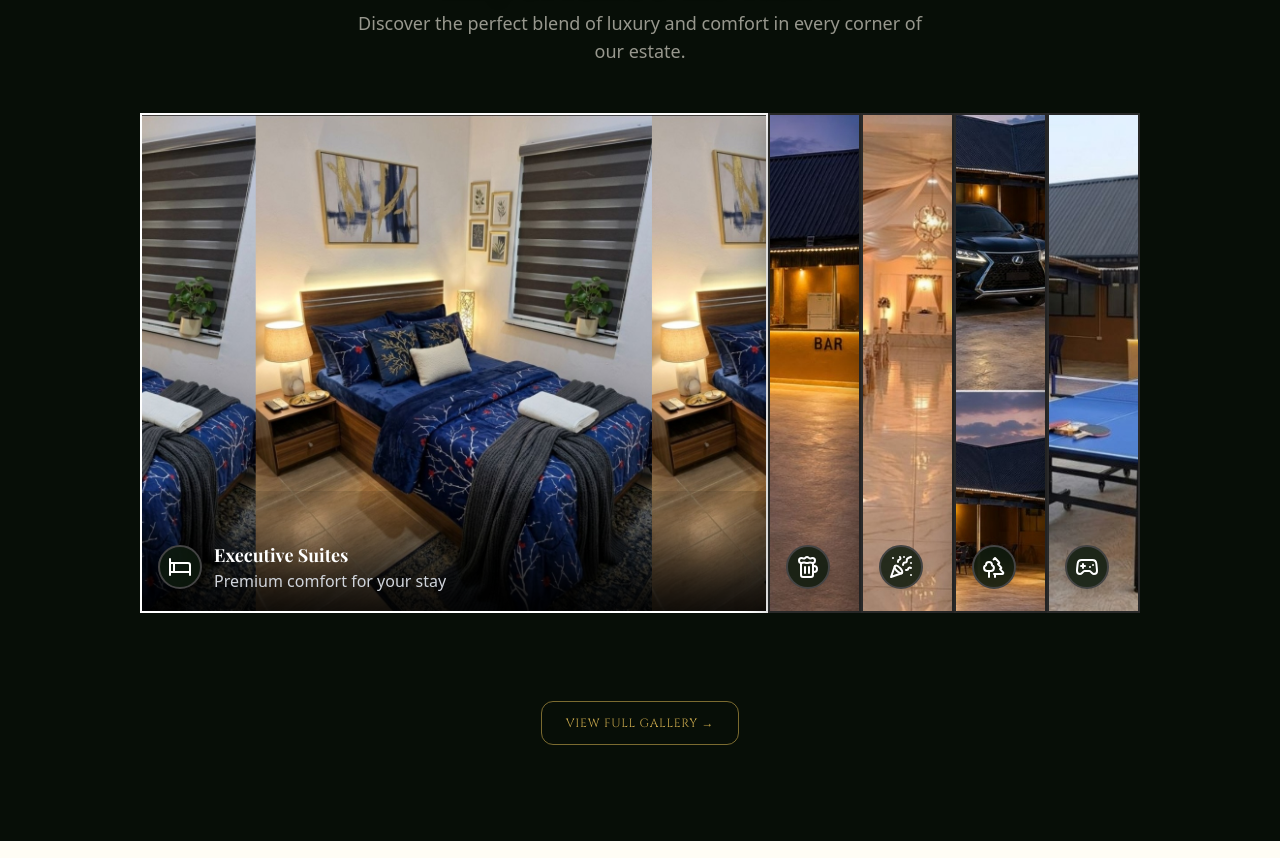
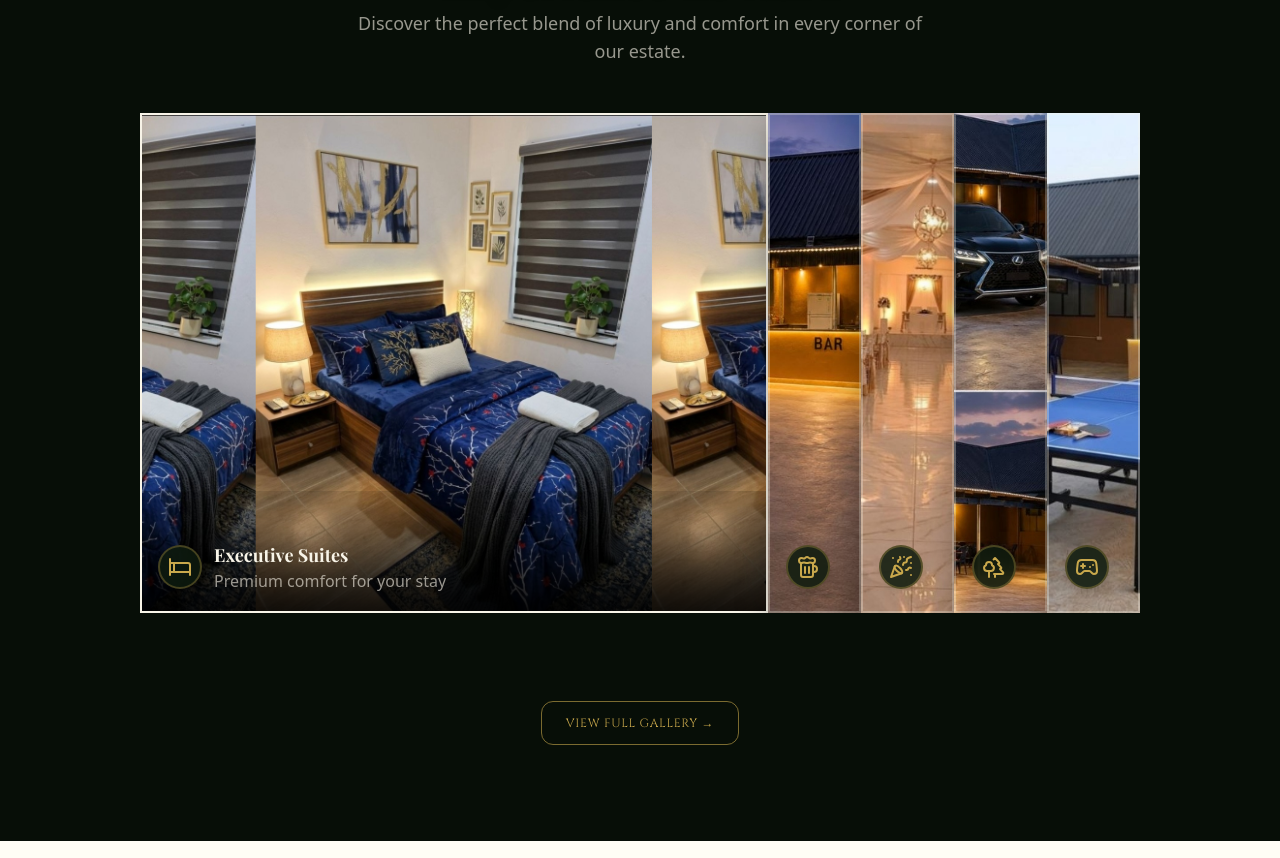
Before and after one commit to treaby1816/ileituraogunbadewa, a Next.js app: page / in a window 1280 px wide. Shown: the part 4334-5192 px from the top of the page. Built offline with nearby package versions, Linux system fonts and the light colour scheme; no server answers.

Commit message:
fix: make icons in glimpse inside section universally visible by using gold-primary color, and ensure text correctly adapts to light/dark themes

```diff
--- a/components/ui/interactive-selector.tsx
+++ b/components/ui/interactive-selector.tsx
@@ -17,31 +17,31 @@ const OPTIONS = [
     title: "Executive Suites",
     description: "Premium comfort for your stay",
     image: "/images/room-bedroom.jpg",
-    icon: <Bed size={24} className="text-white" />
+    icon: <Bed size={24} />
   },
   {
     title: "Bar & Lounge",
     description: "Curated drinks & warm ambiance",
     image: "/images/hero-4.jpg",
-    icon: <Beer size={24} className="text-white" />
+    icon: <Beer size={24} />
   },
   {
     title: "Event Hall",
     description: "Grand spaces for celebrations",
     image: "/images/hall-1.jpg",
-    icon: <PartyPopper size={24} className="text-white" />
+    icon: <PartyPopper size={24} />
   },
   {
     title: "Serene Grounds",
     description: "Tranquil outdoor environments",
     image: "/images/compound.jpg",
-    icon: <Trees size={24} className="text-white" />
+    icon: <Trees size={24} />
   },
   {
     title: "Recreation Yard",
     description: "Fun & games for everyone",
     image: "/images/recreation.jpg",
-    icon: <Gamepad2 size={24} className="text-white" />
+    icon: <Gamepad2 size={24} />
   }
 ];
 
@@ -91,7 +91,7 @@ export const InteractiveSelector = () => {
   }, []);
 
   return (
-    <div className="relative flex flex-col items-center justify-center bg-forest-black font-sans text-white py-12">
+    <div className="relative flex flex-col items-center justify-center bg-forest-black font-sans text-cream py-12">
       {/* Header Section */}
       <motion.div
         initial={{ opacity: 0, y: -20 }}
@@ -128,7 +128,7 @@ export const InteractiveSelector = () => {
               minWidth: '60px',
               borderWidth: '2px',
               borderStyle: 'solid',
-              borderColor: activeIndex === index ? '#fff' : '#292929',
+              borderColor: activeIndex === index ? 'var(--theme-cream)' : 'var(--theme-cream-faint)',
               cursor: 'pointer',
               boxShadow: activeIndex === index
                 ? '0 20px 60px rgba(0,0,0,0.50)'
@@ -152,10 +152,10 @@ export const InteractiveSelector = () => {
 
             {/* Label with icon and info (User snippet style) */}
             <div className="absolute left-0 right-0 bottom-5 flex items-center justify-start h-12 z-10 pointer-events-none px-4 gap-3 w-full">
-              <div className="min-w-[44px] max-w-[44px] h-[44px] flex items-center justify-center rounded-full bg-forest-dark/85 backdrop-blur-md shadow-lg border-2 border-[#444] flex-shrink-0 transition-all duration-200">
-                {React.cloneElement(option.icon as React.ReactElement<any>, { className: "text-white w-6 h-6" })}
+              <div className="min-w-[44px] max-w-[44px] h-[44px] flex items-center justify-center rounded-full bg-forest-dark/85 backdrop-blur-md shadow-lg border-2 border-gold-primary/30 flex-shrink-0 transition-all duration-200">
+                {React.cloneElement(option.icon as React.ReactElement<any>, { className: "text-gold-primary w-6 h-6" })}
               </div>
-              <div className="text-white whitespace-nowrap relative overflow-hidden">
+              <div className="text-cream whitespace-nowrap relative overflow-hidden">
                 <div
                   className="font-playfair font-bold text-lg transition-all duration-700 ease-in-out"
                   style={{
@@ -166,7 +166,7 @@ export const InteractiveSelector = () => {
                   {option.title}
                 </div>
                 <div
-                  className="text-base text-gray-300 transition-all duration-700 ease-in-out"
+                  className="text-base text-cream-muted transition-all duration-700 ease-in-out"
                   style={{
                     opacity: activeIndex === index ? 1 : 0,
                     transform: activeIndex === index ? 'translateX(0)' : 'translateX(25px)'
```
